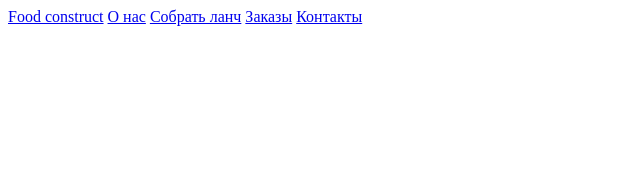
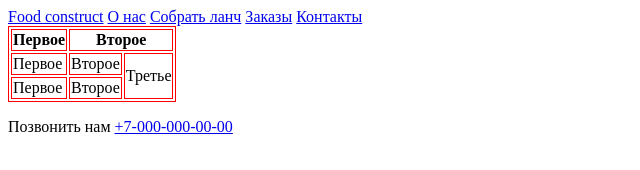
Before and after one commit to zugerzig/-web-politech, a plain HTML site: page practice1/index.html in a window 1280 px wide. Shown: the whole page, without its empty margins (0-640 px from the left). Drawn offline with Linux system fonts and the light colour scheme.

Commit message:
added style.css with table in html file

```diff
--- a/practice1/index.html
+++ b/practice1/index.html
@@ -4,10 +4,10 @@
     <meta charset="UTF-8">
     <meta name="viewport" content="width=device-width, initial-scale=1.0">
     <title>Document</title>
+    <link rel="stylesheet" href="style.css">
 </head>
 <body>
     <header>
-
         <nav>
             <a href="index1.html">Food construct</a>
             <a href="a">О нас</a>
@@ -17,10 +17,50 @@
         </nav>
     </header>
     <main>
+        <div class="top_dishes">
+        </div>
+
+        <table class="table">
+            <tr>
+                <th>
+                    Первое
+                </th>
+                <th colspan="2">
+                    Второе
+                </th>
+            </tr>
+            <tr>
+                <td>
+                    Первое
+                </td>
+                <td>
+                    Второе
+                </td>
+                <td rowspan="2">
+                    Третье
+                </td>
+            </tr>
+            <tr>
+                <td>
+                    Первое
+                </td>
+                <td>
+                    Второе
+                </td>
+            </tr>
+        </table>
 
     </main>
-    <footer>
-
+    <footer id="contacts">
+        <p>Позвонить нам <a href="tel: +70000000000">+7-000-000-00-00</a></p>
     </footer>
+    <!-- <style>
+        table{
+            border: 1px solid black;
+        }
+        .table th td{
+            border: 1px solid black;
+        }
+    </style>     -->
 </body>
 </html>
--- /dev/null
+++ b/practice1/style.css
@@ -0,0 +1,6 @@
+table{
+    border: 1px solid red;
+}
+.table th, td{
+    border: 1px solid red;
+}
```
Also changed, not shown: practice1/index1.html (+6 -1 lines).
